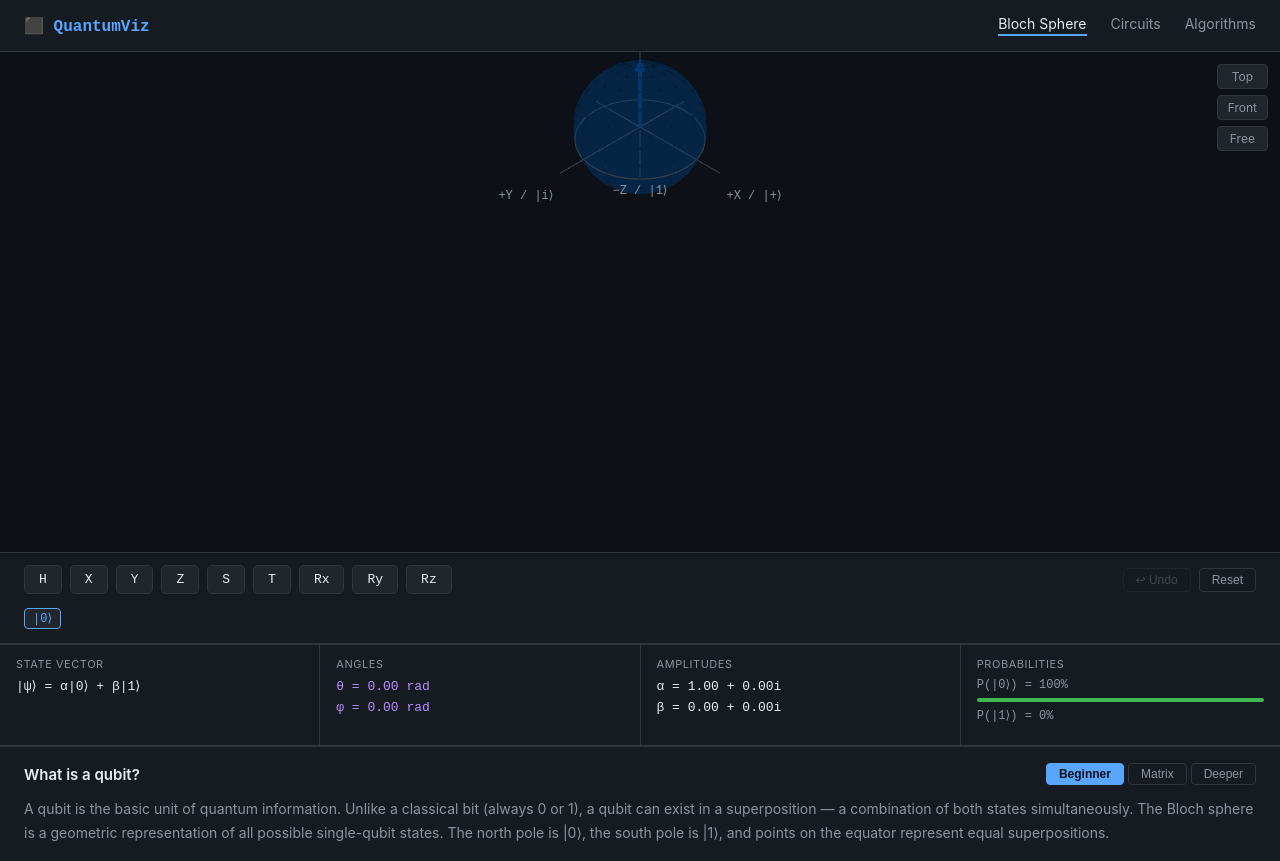
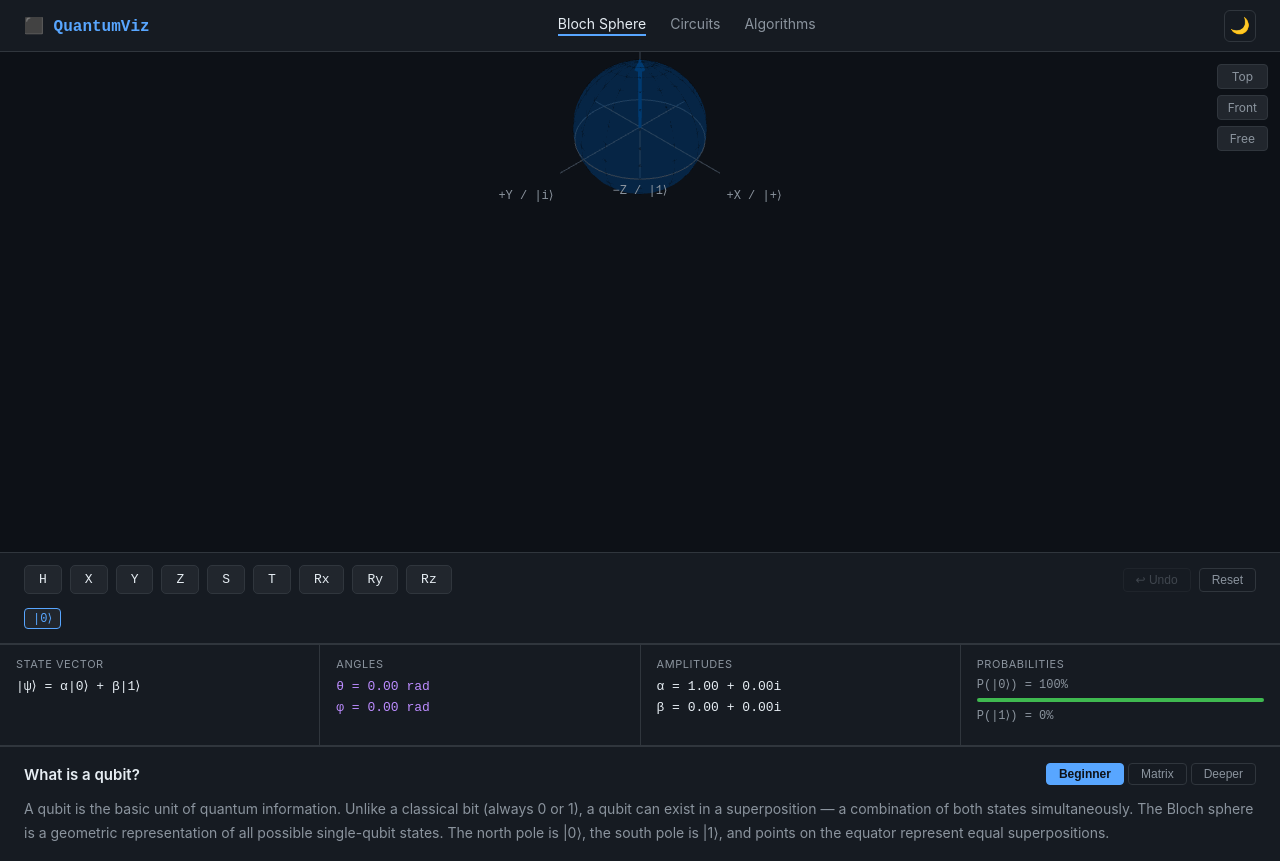
Before and after one commit to yuchaosu/QuantumVisualization, a React (Vite) app: page / in a window 1280 px wide. Built offline with nearby package versions, Linux system fonts and the light colour scheme.

Commit message:
feat: add theme toggle button to NavBar

```diff
--- a/src/components/NavBar/NavBar.module.css
+++ b/src/components/NavBar/NavBar.module.css
@@ -50,3 +50,23 @@
   white-space: nowrap;
   z-index: 10;
 }
+
+.themeToggle {
+  background: none;
+  border: 1px solid var(--border);
+  color: var(--text-secondary);
+  width: 32px;
+  height: 32px;
+  border-radius: 6px;
+  font-size: 16px;
+  cursor: pointer;
+  display: flex;
+  align-items: center;
+  justify-content: center;
+  flex-shrink: 0;
+}
+
+.themeToggle:hover {
+  color: var(--text-primary);
+  border-color: var(--accent-blue);
+}
--- a/src/components/NavBar/NavBar.tsx
+++ b/src/components/NavBar/NavBar.tsx
@@ -1,6 +1,11 @@
 import styles from './NavBar.module.css'
 
-export default function NavBar() {
+type Props = {
+  theme: 'dark' | 'light'
+  onToggleTheme: () => void
+}
+
+export default function NavBar({ theme, onToggleTheme }: Props) {
   return (
     <nav className={styles.nav}>
       <span className={styles.logo}>⬛ QuantumViz</span>
@@ -9,6 +14,13 @@ export default function NavBar() {
         <span className={styles.linkDisabled}>Circuits</span>
         <span className={styles.linkDisabled}>Algorithms</span>
       </div>
+      <button
+        className={styles.themeToggle}
+        onClick={onToggleTheme}
+        aria-label={theme === 'dark' ? 'Switch to light theme' : 'Switch to dark theme'}
+      >
+        {theme === 'dark' ? '🌙' : '☀️'}
+      </button>
     </nav>
   )
 }
```
